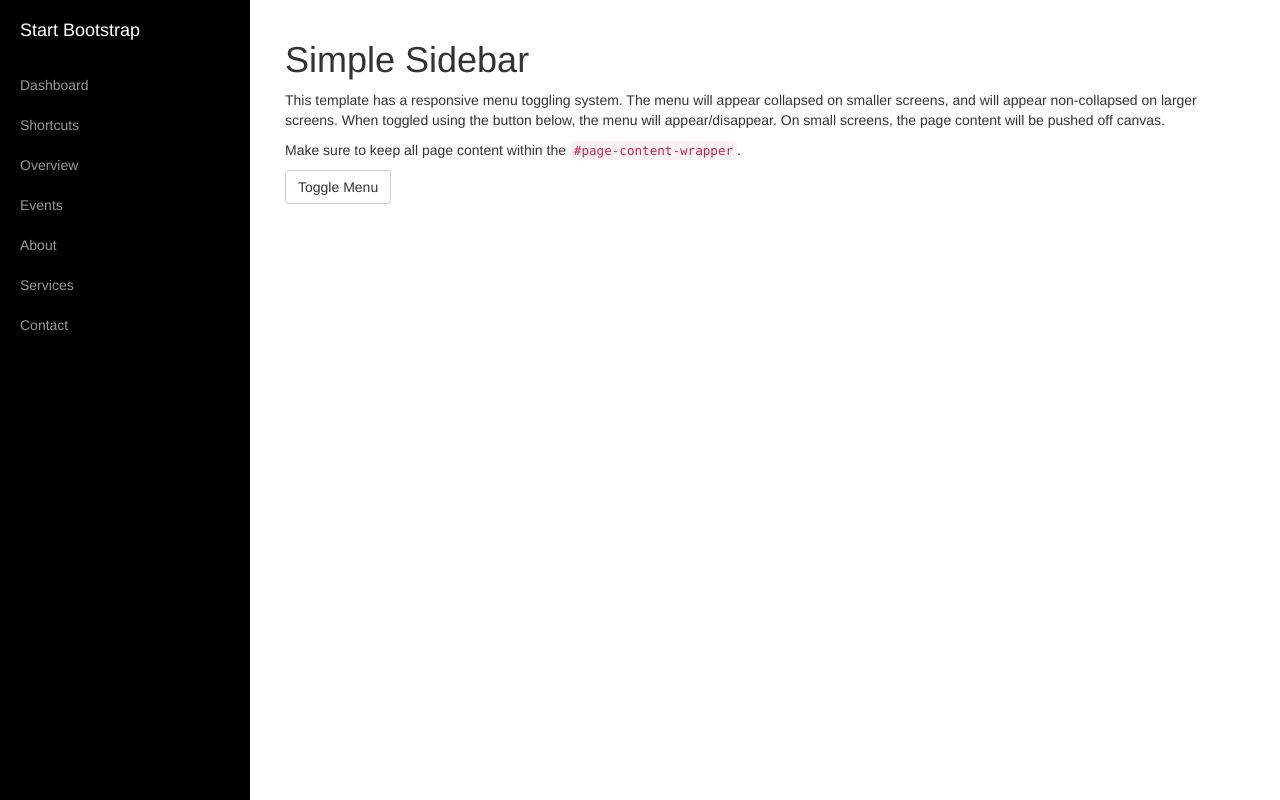
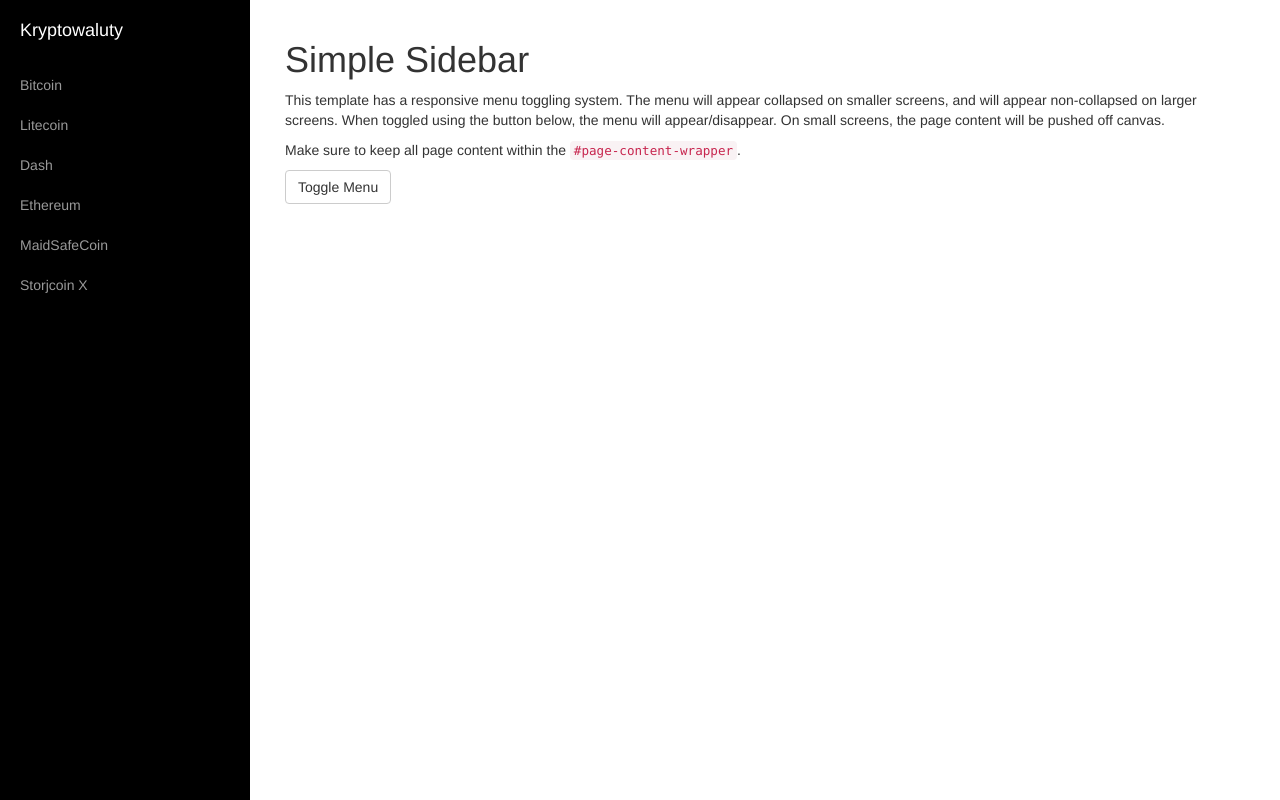
Before and after one commit to kristiano92/crypto, a plain HTML site: page index.html in a window 1280 px wide. Drawn offline with Linux system fonts and the light colour scheme.

Commit message:
zmiana opisow

```diff
--- a/index.html
+++ b/index.html
@@ -35,30 +35,28 @@
             <ul class="sidebar-nav">
                 <li class="sidebar-brand">
                     <a href="#">
-                        Start Bootstrap
+                        Kryptowaluty
                     </a>
                 </li>
                 <li>
-                    <a href="#">Dashboard</a>
+                    <a href="#">Bitcoin</a>
                 </li>
                 <li>
-                    <a href="#">Shortcuts</a>
+                    <a href="#">Litecoin</a>
                 </li>
                 <li>
-                    <a href="#">Overview</a>
+                    <a href="#">Dash</a>
                 </li>
                 <li>
-                    <a href="#">Events</a>
+                    <a href="#">Ethereum</a>
                 </li>
                 <li>
-                    <a href="#">About</a>
+                    <a href="#">MaidSafeCoin</a>
                 </li>
                 <li>
-                    <a href="#">Services</a>
+                    <a href="#">Storjcoin X</a>
                 </li>
-                <li>
-                    <a href="#">Contact</a>
-                </li>
+
             </ul>
         </div>
         <!-- /#sidebar-wrapper -->
```
